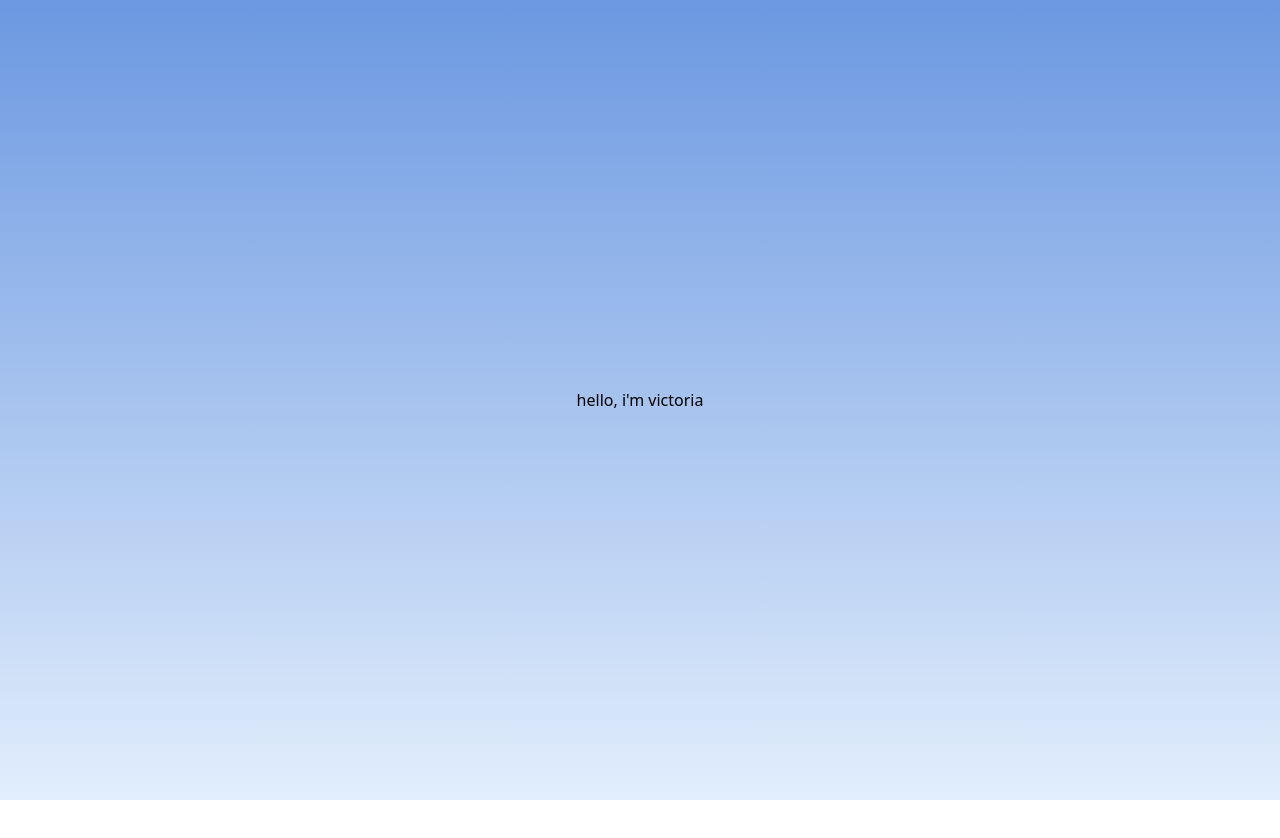
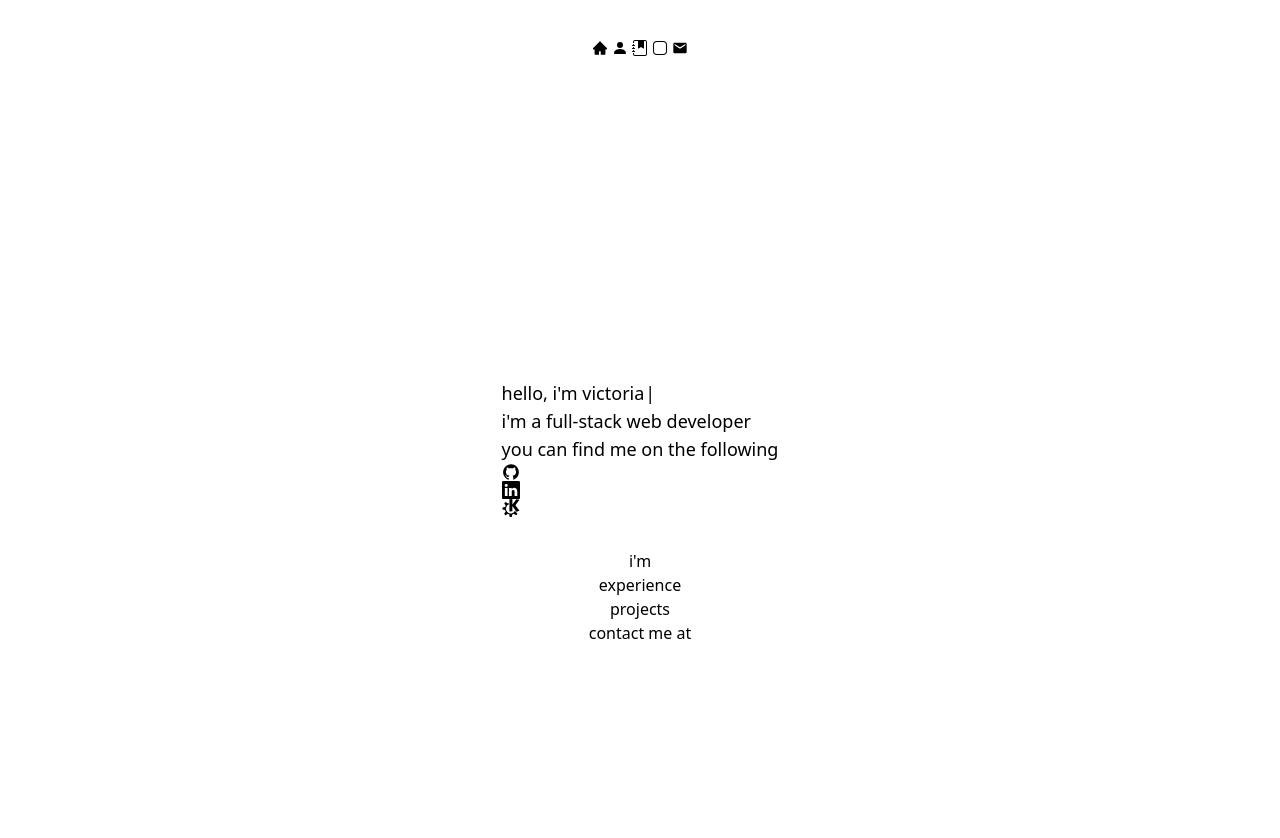
Before and after one commit to victoriaemily/personal-site, a Next.js app: page / in a window 1280 px wide. Shown: the top 838 px of the page. Before the commit the page ends 800 px from the top, so only its background shows below. Built offline with nearby package versions, Linux system fonts and the light colour scheme.

Commit message:
commit basic components

```diff
--- a/package.json
+++ b/package.json
@@ -12,6 +12,8 @@
     "next": "13.1.1",
     "react": "18.2.0",
     "react-dom": "18.2.0",
+    "react-icons": "^4.7.1",
+    "typewriter-effect": "^2.19.0",
     "zod": "^3.20.2"
   },
   "devDependencies": {
--- /dev/null
+++ b/src/components/About.tsx
@@ -0,0 +1,14 @@
+import React from 'react'
+
+const About = () => {
+  return (
+    <section id="about">
+        <div className="flex h-max w-max">
+            <h5>i'm </h5>
+        </div>
+
+    </section>
+  )
+}
+
+export default About
--- /dev/null
+++ b/src/components/Contact.tsx
@@ -0,0 +1,11 @@
+import React from 'react'
+
+const Contact = () => {
+  return (
+    <section id="contact">
+        <h1>contact me at</h1>
+    </section>
+  )
+}
+
+export default Contact
--- /dev/null
+++ b/src/components/Experience.tsx
@@ -0,0 +1,11 @@
+import React from 'react'
+
+const Experience = () => {
+  return (
+    <section id="experience">
+        <h1>experience</h1>
+    </section>
+  )
+}
+
+export default Experience
--- a/src/components/Header.tsx
+++ b/src/components/Header.tsx
@@ -0,0 +1,37 @@
+import React from 'react'
+import { MdDisabledVisible } from 'react-icons/md'
+import Typewriter from 'typewriter-effect';
+
+import {BsLinkedin} from 'react-icons/bs'
+import {AiFillGithub} from 'react-icons/ai'
+import {SiKde} from 'react-icons/si'
+
+const Header = () => {
+  return (
+    <div className="justify-center text-lg p-8 grid">
+        <div>
+
+        <Typewriter
+        onInit={(typewriter) => {
+            typewriter.typeString("hello, i'm victoria")
+            .pauseFor(2500)
+            .start();
+        }}
+        />
+
+        </div>
+        <div className="grid">
+            <h5>i'm a full-stack web developer</h5>
+            <h5>you can find me on the following</h5>
+        </div>
+        <div className='header__socials'>
+        <a href="https://github.com/victoriaemily" target="_blank"><AiFillGithub/></a>
+        <a href="https://www.linkedin.com/in/victoriaemilychen/" target="_blank"><BsLinkedin/></a>
+        <a href="https://invent.kde.org/victo" target="_blank"><SiKde/></a>
+        </div>
+
+    </div>
+  )
+}
+
+export default Header
--- /dev/null
+++ b/src/components/Nav.tsx
@@ -0,0 +1,23 @@
+import React from 'react'
+import { useState } from 'react'
+
+import {AiFillHome} from 'react-icons/ai'
+import {BsFillPersonFill} from 'react-icons/bs'
+import {BsFillJournalBookmarkFill} from 'react-icons/bs'
+import {BsApp} from 'react-icons/bs'
+import {MdEmail} from 'react-icons/md'
+
+const Nav = () => {
+  const [activeNav, setActiveNav] = useState('#')
+  return (
+    <div className="flex justify-center sticky top-0 z-50 p-10 gap-1">
+      <a href='#' onClick={() => setActiveNav('#')} className={activeNav === '#' ? 'active' : ''}><AiFillHome/></a>
+      <a href='#about' onClick={() => setActiveNav('#about')} className={activeNav === '#about' ? 'active' : ''}><BsFillPersonFill/></a>
+      <a href='#experience' onClick={() => setActiveNav('#experience')} className={activeNav === '#experience' ? 'active' : ''}><BsFillJournalBookmarkFill/></a>
+      <a href='#projects' onClick={() => setActiveNav('#projects')} className={activeNav === '#projects' ? 'active' : ''}><BsApp/></a>
+      <a href='#contact' onClick={() => setActiveNav('#contact')} className={activeNav === '#contact' ? 'active' : ''}><MdEmail/></a>
+    </div>
+  )
+}
+
+export default Nav
--- /dev/null
+++ b/src/components/Projects.tsx
@@ -0,0 +1,11 @@
+import React from 'react'
+
+const Projects = () => {
+  return (
+    <section id="projects">
+        <h1>projects</h1>
+    </section>
+  )
+}
+
+export default Projects
--- a/src/pages/index.tsx
+++ b/src/pages/index.tsx
@@ -1,21 +1,34 @@
 import { type NextPage } from "next";
 import Head from "next/head";
 import Link from "next/link";
+import Nav from '../components/Nav';
+import Header from '../components/Header';
 
+import About from '../components/About';
+import Experience from '../components/Experience';
+import Projects from '../components/Projects';
+
+import Contact from '../components/Contact';
 
 const Home: NextPage = () => {
   return (
     <>
+
       <Head>
         <title>victoria's site</title>
         <meta name="description" content="Generated by create-t3-app" />
         <link rel="icon" href="/favicon.ico" />
       </Head>
-      <main className="flex min-h-screen flex-col items-center justify-center bg-gradient-to-b from-[#6b98e1] to-[#e2eefc]">
-       <div className="flex container header__container justify-center">
-        <h5>hello, i'm victoria</h5>
-        </div>
+
+      <Nav/>
+      <main className="flex min-h-screen flex-col items-center justify-center">
+        <Header/>
+        <About/>
+        <Experience/>
+        <Projects/>
+        <Contact/>
       </main>
+
     </>
   );
 };
```
Also changed, not shown: 1 other file (tests, documents, lock files or other folders).
